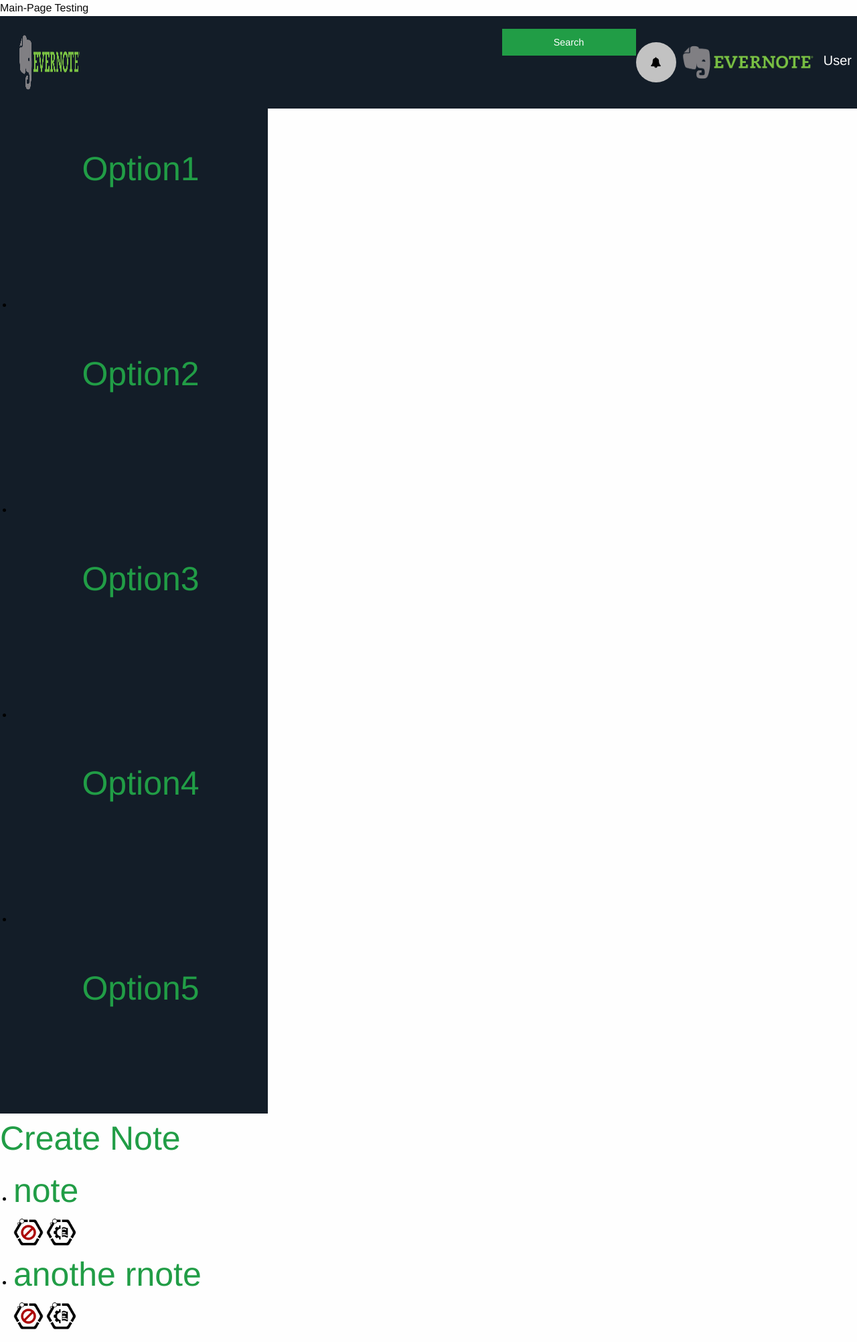
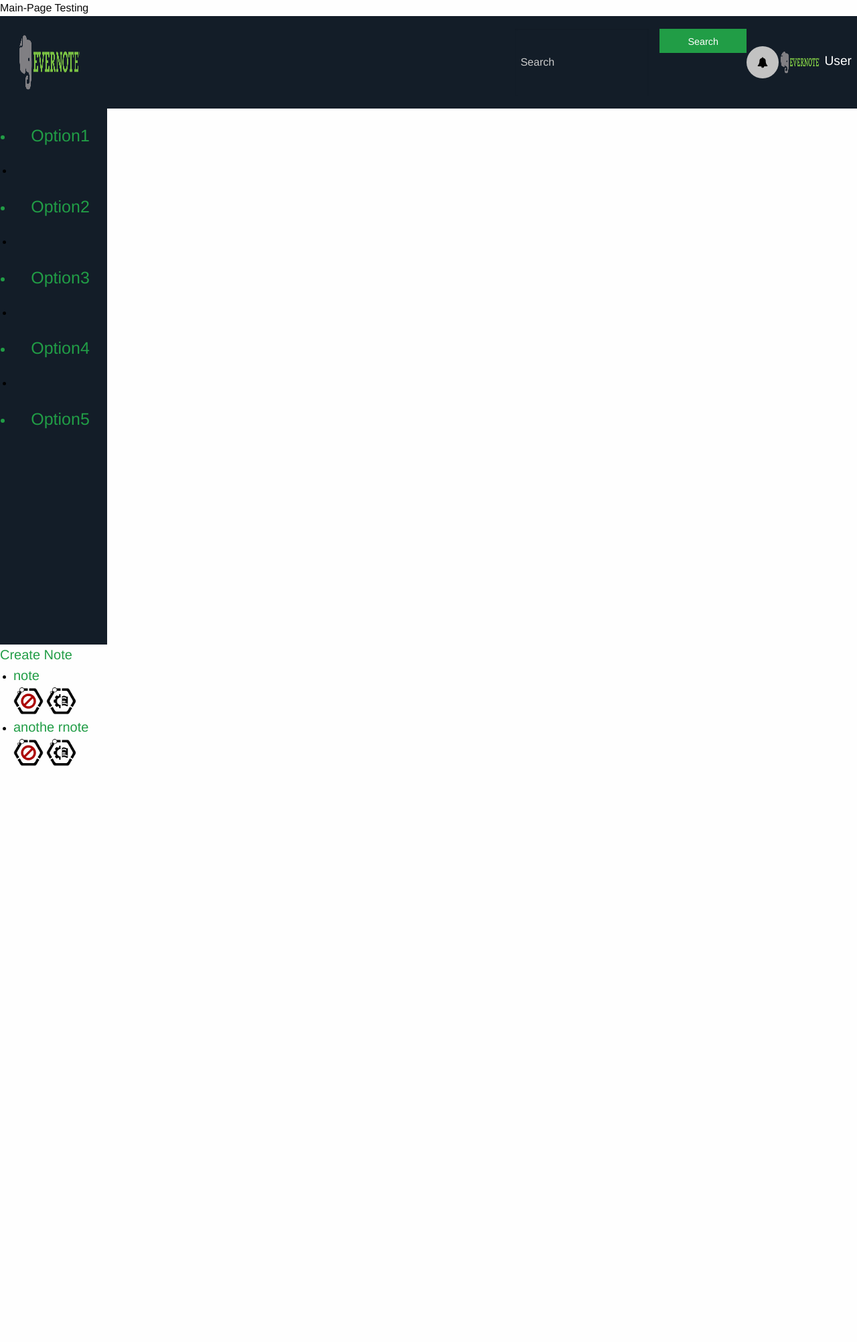
Before and after one commit to SebastianKurp/GroupLMU, a Django app: page /notes/ in a window 1280 px wide. Shown: the whole page at 67% size. After the commit the page ends 1143 px from the top, so only its background shows below. Run offline with Django 3.2, Linux system fonts and the light colour scheme; data comes from the database, SQL or seed files in the repository; both versions use the stored data as it was after the commit.

Commit message:
Fixing styling issues.

```diff
--- a/testweb/notes/static/notes/style.css
+++ b/testweb/notes/static/notes/style.css
@@ -3,6 +3,10 @@
     background: white url('images/white_blurry_bg.jpg');
 } */
 
+/* Note listing */
+.notes {
+align: relative;
+}
 
 /*Nav bar stuff*/
 
@@ -24,6 +28,7 @@
 
 .top-bar {
     position: relative;
+    margin: auto;
 }
 
 .top-bar,
@@ -49,9 +54,9 @@
 } */
 
 .top-bar input {
-    max-width: 1200px;
+    max-width: auto;
     position: relative;
-    right: 1800px
+    right: auto;
 }
 
 [type='search'] {
@@ -68,29 +73,29 @@
 }
 
 .button {
-    height: 40px;
-    width: 200px;
+    height: 2.5em;
+    width: 9em;
     background-color: #219d46;
 }
 
 .profile-avatar__image {
-    width: 70pxs;
-    height: 60px;
-    border-radius: 30px;
+    width: 4em;
+    height: 2.5em;
+    border-radius: 2em;
 }
 
 .profile-avatar_name {
     color: white;
-    font-size: 20px;
+    font-size: 1.2em;
 }
 
 .updates-button {
-    height: 60px;
-    width: 60px;
+    height: 3em;
+    width: 3em;
     background-color: #c2c2c2;
     border: none;
-    padding: 10px;
-    border-radius: 30px;
+    padding: 1em;
+    border-radius: 11em;
     outline: 0;
     position: relative;
     cursor: pointer;
@@ -106,10 +111,10 @@
 
 .left-nav {
     background-color: #131d28;
-    width: 400px;
+    width: 10em;
     text-align: center;
-    height: 1500px;
-    border-spacing: 10px;
+    height: 50em;
+    border-spacing: 3em;
 }
 
 .divider {
@@ -120,15 +125,14 @@
 
 .Click,
 a {
-    font-size: 50px;
+    font-size: 1.25em;
     color: #219d46;
-    margin-bottom: 100px;
+    margin-bottom: auto;
     border-color: white;
 }
 
 .Click {
     /* border-style: solid; */
     /* border-color: #ff0000 #0000ff; */
-    padding: 50px;
->>>>>>> 0e2fd0c60c8eb833ecefa4a1a39d2a22c2ac5bd9
+    padding: 1em;
 }
--- a/testweb/notes/templates/notes/base.html
+++ b/testweb/notes/templates/notes/base.html
@@ -42,7 +42,7 @@
         </div>
     </div>
     <div class="left-nav ">
-        <ul class="side-nav " role="navigation ">
+        <ul class="side-nav " role="navigation">
             <li class="Click "><a href="# ">Option1</a></li>
             <li class="divider "></li>
             <li class="Click "><a href="# ">Option2</a></li>
@@ -54,8 +54,9 @@
             <li class="Click "><a href="# ">Option5</a></li>
         </ul>
     </div>
+    <div class="notes">
     {% endblock %}
-    <div class="notes">
+
     {% block note_body %}
     {% endblock %}
         </div>
--- a/testweb/notes/templates/notes/login.html
+++ b/testweb/notes/templates/notes/login.html
@@ -1,4 +1,4 @@
-{% extends 'notes/base.html' %}
+
 
 {% block body %}
 <h1>Login to your account</h1>
```
Also changed, not shown: testweb/db.sqlite3.
